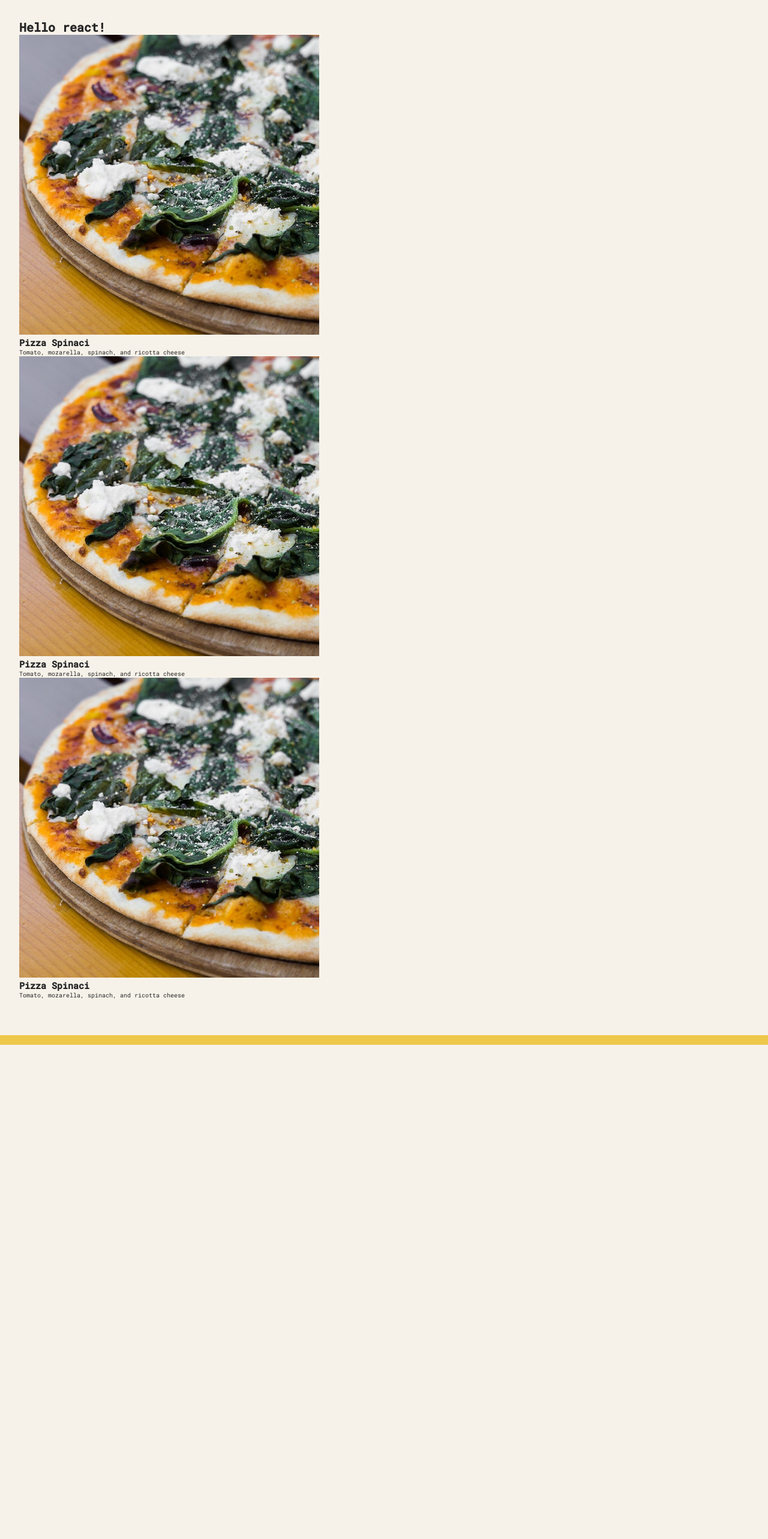
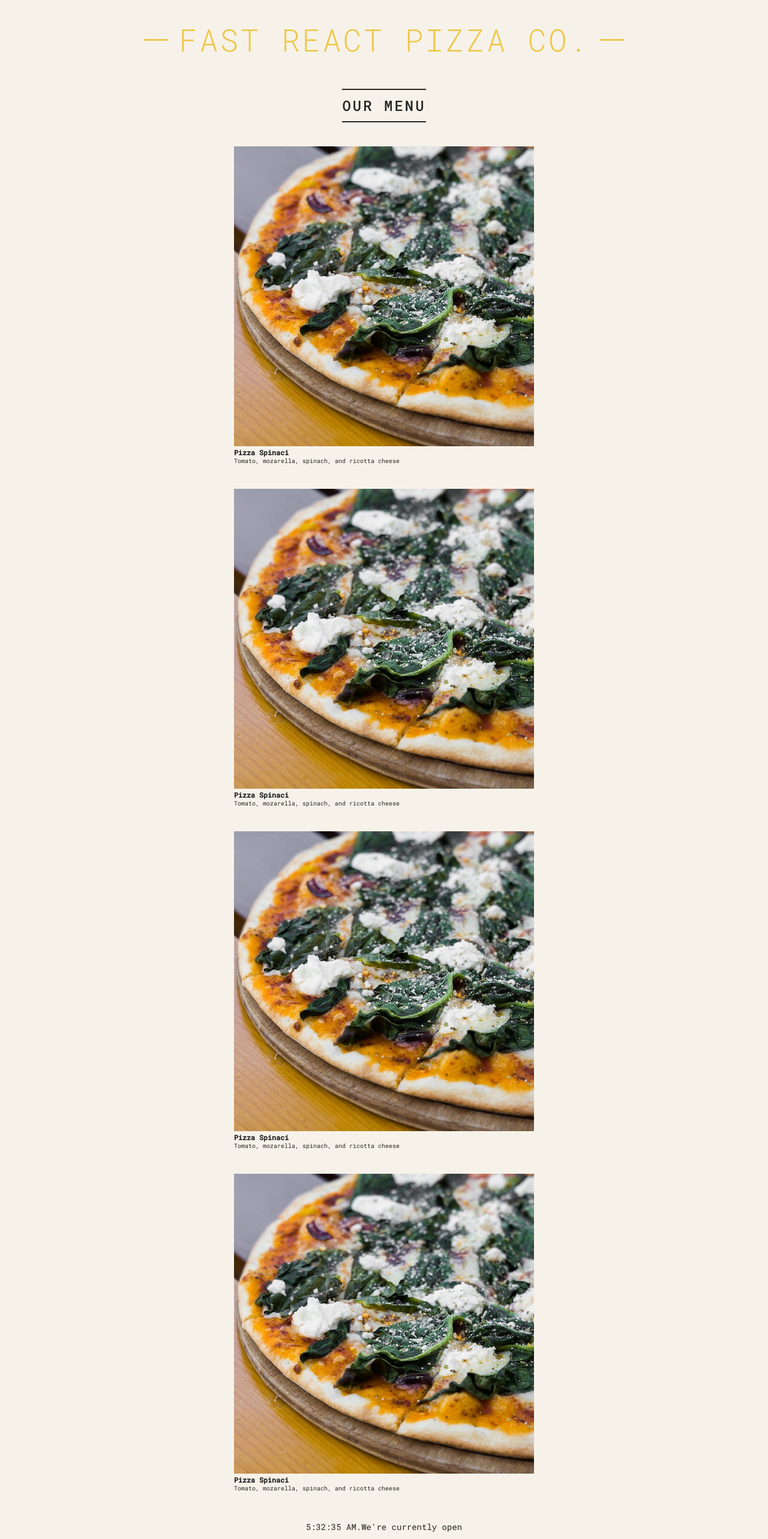
Before and after one commit to TinaLee-prog/PizzaMenu, a React (Create React App) app: page / in a window 1280 px wide. Shown: the top 2566 px of the page at 60% size. Before the commit the page ends 1742 px from the top, so only its background shows below. Built offline with nearby package versions, Linux system fonts and the light colour scheme.

Commit message:
add style

```diff
--- a/src/index.css
+++ b/src/index.css
@@ -1,4 +1,4 @@
-@import url('https://fonts.googleapis.com/css2?family=Roboto+Mono:ital,wght@0,300;0,400;0,500;1,300&display=swap');
+@import url("https://fonts.googleapis.com/css2?family=Roboto+Mono:ital,wght@0,300;0,400;0,500;1,300&display=swap");
 
 * {
   margin: 0;
@@ -11,7 +11,7 @@
 }
 
 body {
-  font-family: 'Roboto Mono', sans-serif;
+  font-family: "Roboto Mono", sans-serif;
   color: #252525;
   font-weight: 400;
   background-color: #f7f2e9;
@@ -55,9 +55,9 @@
 .header h1::before,
 .header h1::after {
   display: block;
-  content: '';
+  content: "";
   height: 3px;
-  width: 12rem;
+  width: 4rem;
   background-color: #edc84b;
   position: absolute;
   top: calc(50% - 1px);
--- a/src/index.js
+++ b/src/index.js
@@ -51,20 +51,61 @@
 
 function App() {
   return (
-    <div>
-      <h1>Hello react!</h1>
+    <div className="container">
+      <Header />
+      <Menu />
+      <Footer />
+    </div>
+  );
+}
+
+function Header() {
+  //const style = { color: "red", fontSize: "48px", textTransform: "uppercase" };
+  const style = {};
+
+  return (
+    <header className="header">
+      <h1 style={style}>Fast React Pizza Co.</h1>
+    </header>
+  );
+}
+
+function Menu() {
+  return (
+    <main className="menu">
+      <h2>Our Menu</h2>
       <Pizza />
       <Pizza />
       <Pizza />
-    </div>
+      <Pizza />
+    </main>
   );
 }
+
+function Footer() {
+  const hour = new Date().getHours();
+  const openHour = 12;
+  const closeHour = 20;
+  const isOpen = hour >= openHour && hour <= closeHour;
+  console.log(isOpen);
+  // if (hour >= openHour && hour <= closeHour) alert("We're currently open!");
+  // else alert("Sorry we're closed");
+
+  return (
+    <footer className="footer">
+      {new Date().toLocaleTimeString()}.We're currently open
+    </footer>
+  );
+  //return React.createElement('footer', null, "We're currently open!")
+}
+
+//const Test = ()
 
 function Pizza() {
   return (
     <div>
       <img src="pizzas/spinaci.jpg" alt="Pizza spinaci"></img>
-      <h2>Pizza Spinaci</h2>
+      <h3>Pizza Spinaci</h3>
       <p>Tomato, mozarella, spinach, and ricotta cheese</p>
     </div>
   );
```
